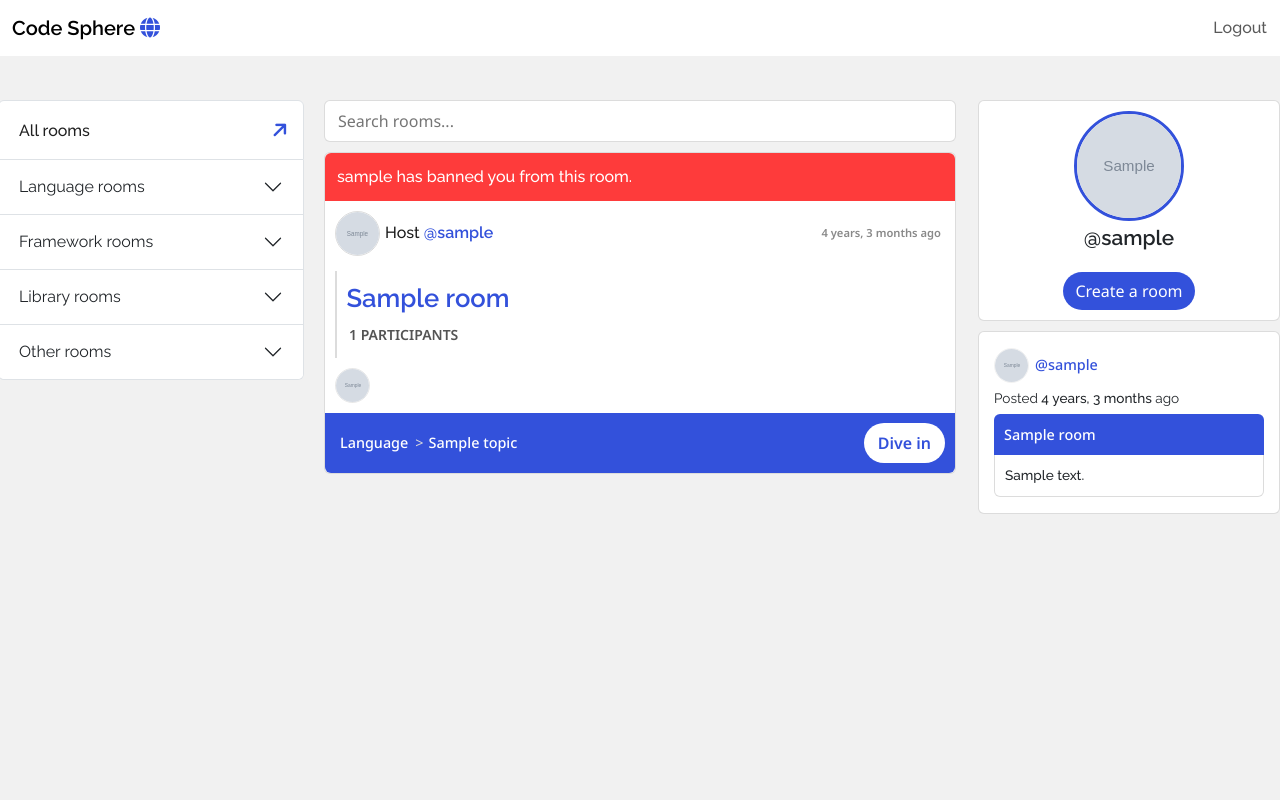
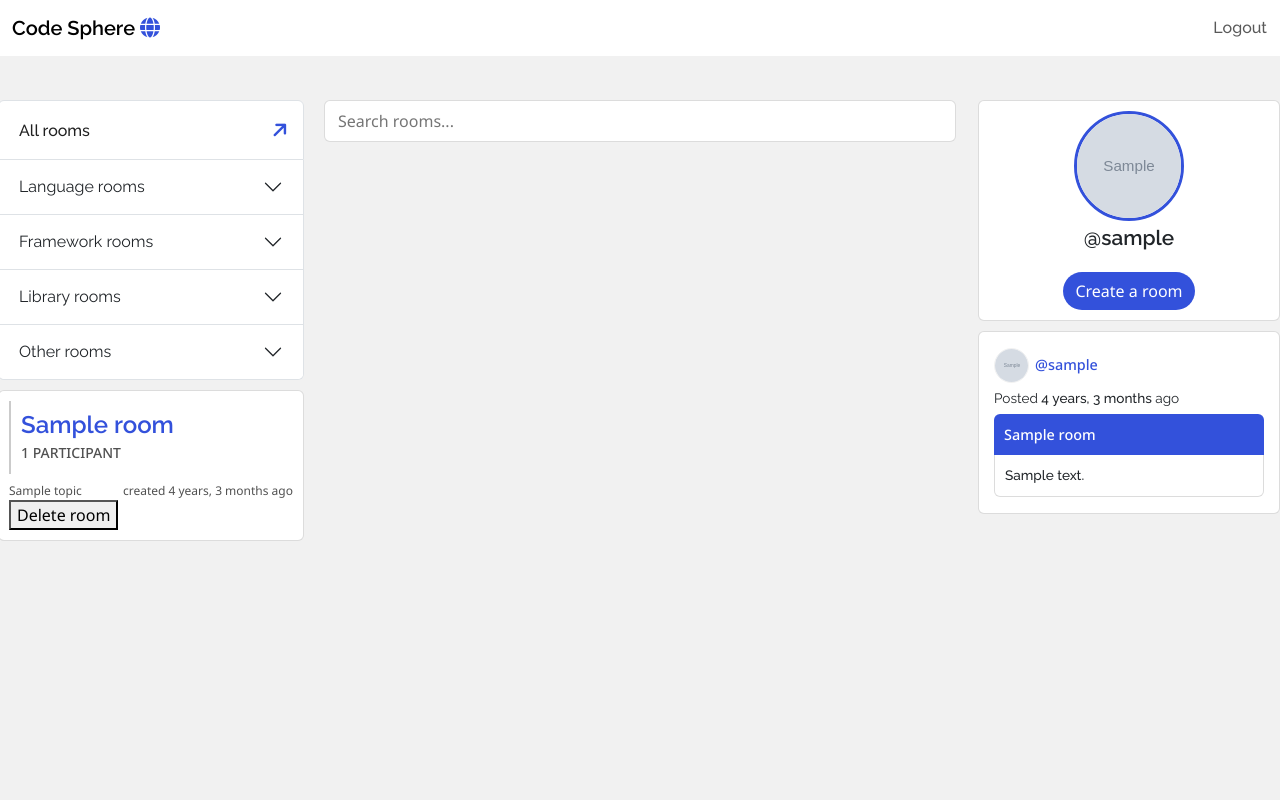
Before and after one commit to ilyasolgun11/code-sphere, a Django app: page /home/ in a window 1280 px wide. Run offline with Django 4.2, Linux system fonts and the light colour scheme; a user stored in the database is signed in; tables that the repository leaves empty hold one stand-in row (values such as "Sample post"); grey boxes marked "Sample" are stand-in pictures; some libraries are stand-ins or nearby versions.

Commit message:
Add delete room functionality for users that have rooms

```diff
--- /dev/null
+++ b/base/templates/base/delete_room.html
@@ -0,0 +1,4 @@
+{% extends 'base.html' %}
+{% block content %}
+<h1>Delete room</h1>
+{% endblock content %}
--- a/base/templates/base/index.html
+++ b/base/templates/base/index.html
@@ -84,6 +84,28 @@
             </div>
           </div>
         </div>
+        <div class="home-user-rooms-container">
+          {% for room in rooms %}
+            {% if request.user == room.host %}
+            <div class="home-user-room">
+              <div class="home-user-room-first">
+                <h4>{{ room.name }}</h4>
+                <small>{{ room.participants.count }} PARTICIPANT{% if room.participants.count != 1 %}s{% endif %}</small>
+              </div>
+              <div class="home-user-room-second">
+                <small>{{ room.topic.name }}</small>
+                <small>created {{ room.created|timesince }} ago</small>
+              </div>
+              <div class="home-user-room-third">
+                <form action="{% url 'delete-room' room.id %}" method="POST">
+                  {% csrf_token %}
+                  <button type="submit" name="room-delete">Delete room</button>
+                </form>
+              </div>
+            </div>
+            {% endif %}
+          {% endfor %}
+        </div>
       </div>
       <div class="col-md-6 home-rooms-container">
         <form action="{% url 'home' %}" method="GET">
@@ -92,6 +114,7 @@
         </form>
         <div class="home-room-container">
           {% for room in rooms %}
+          {% if request.user != room.host %}
           {% if request.user in room.banned_participants.all %}
           <div class="home-room">
             <div class="home-room-banned-banner">
@@ -154,6 +177,7 @@
             </div>
           </div>
           {% endif %}
+          {% endif %}
           {% endfor %}
         </div>
       </div>
--- a/base/urls.py
+++ b/base/urls.py
@@ -6,6 +6,7 @@ urlpatterns = [
     path('home/', views.home, name='home'),
     path('room/<str:pk>/', views.room, name='room'),
     path('room-creation/', views.create_room, name='create-room'),
+    path('room-deletion/<str:pk>/', views.delete_room, name='delete-room'),
     path('register/', views.register_page, name='register'),
     path('login/', views.login_page, name='login'),
     path('logout/', views.logout_page, name='logout'),
--- a/base/views.py
+++ b/base/views.py
@@ -56,6 +56,9 @@ def room(request, pk):
             message.save()
             room.participants.add(request.user)
             return redirect('room', pk=room.id)
+        if 'delete-room' in request.POST:
+            room.delete()
+            return redirect('home')
 
     if request.user in room.banned_participants.all():
         return redirect('home')
@@ -78,6 +81,14 @@ def create_room(request):
     else:
         form = RoomForm()
     return render(request, 'base/create_room.html', {'form': form})
+
+def delete_room(request, pk):
+    room = Room.objects.get(id=pk)
+    if request.method == "POST":
+        if 'room-delete' in request.POST:
+            room.delete()
+            return redirect('home')
+    return render(request, 'base/delete_room.html')
 
 def register_page(request):
     """
--- a/static/css/style.css
+++ b/static/css/style.css
@@ -343,6 +343,43 @@ h2, h3, h4, h5, h6, p, .navbar-brand, .nav-link {
     color: #ffffff;
     transform: rotate(-45deg);
 }
+
+.home-user-room {
+    background-color: white;
+    border: 1px solid #00000023;
+    border-radius: 6px;
+    padding: 10px;
+    margin-top: 10px;
+}
+
+.home-user-room-first {
+    border-left: 2px solid rgba(0, 0, 0, 0.205);
+    padding: 10px;
+}
+
+.home-user-room-first h4 {
+    color: #3351DB;
+    font-weight: 600;
+    margin-bottom: 0px;
+}
+
+.home-user-room-first small {
+    color: rgb(81, 81, 81);
+    font-weight: 500;
+}
+
+.home-user-room-second {
+    margin-top: 8px;
+    display: flex;
+    justify-content: space-between;
+    align-items: center;
+}
+
+.home-user-room-second small {
+    font-size: 0.75rem;
+    color: rgb(81, 81, 81);
+}
+
 
 .home-rooms-container {
     padding: 10px;
```
